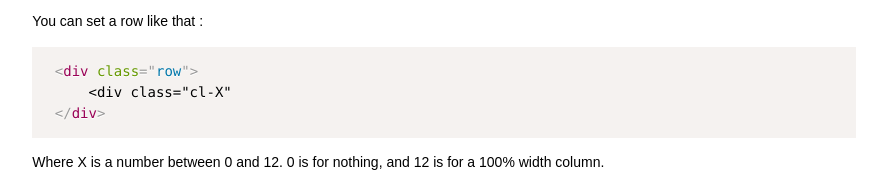
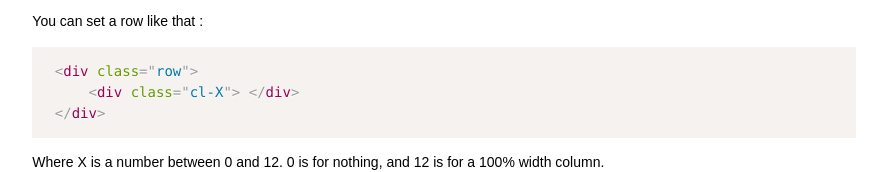
Before and after one commit to stabla/Basesign, a plain HTML site: page index.html in a window 1280 px wide. Shown: the part 3211-3383 px from the top of the page, without its empty margins (196-1083 px from the left). Drawn offline with Linux system fonts and the light colour scheme.

Commit message:
Update index.html

```diff
--- a/index.html
+++ b/index.html
@@ -291,7 +291,7 @@
                     <h4><a id="Basic_1"></a>Basic</h4>
                     <p>You can set a row like that :</p>
                     <pre><code class="language-html"> &lt;div class=&quot;row&quot;&gt;
-     &lt;div class=&quot;cl-X&quot;
+     &lt;div class=&quot;cl-X&quot;&gt; &lt;/div&gt;
  &lt;/div&gt;
 </code></pre>
                     <p>Where X is a number between 0 and 12. 0 is for nothing, and 12 is for a 100% width column.</p>
```
